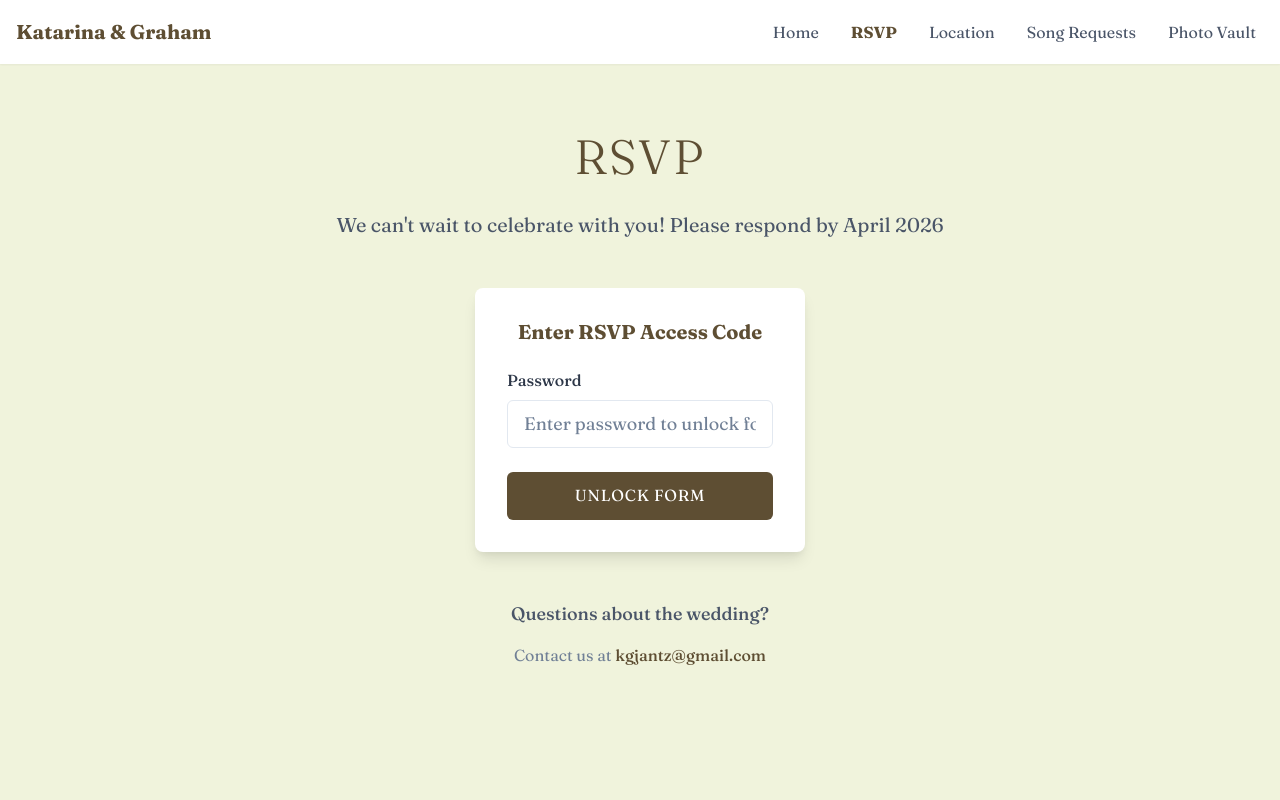
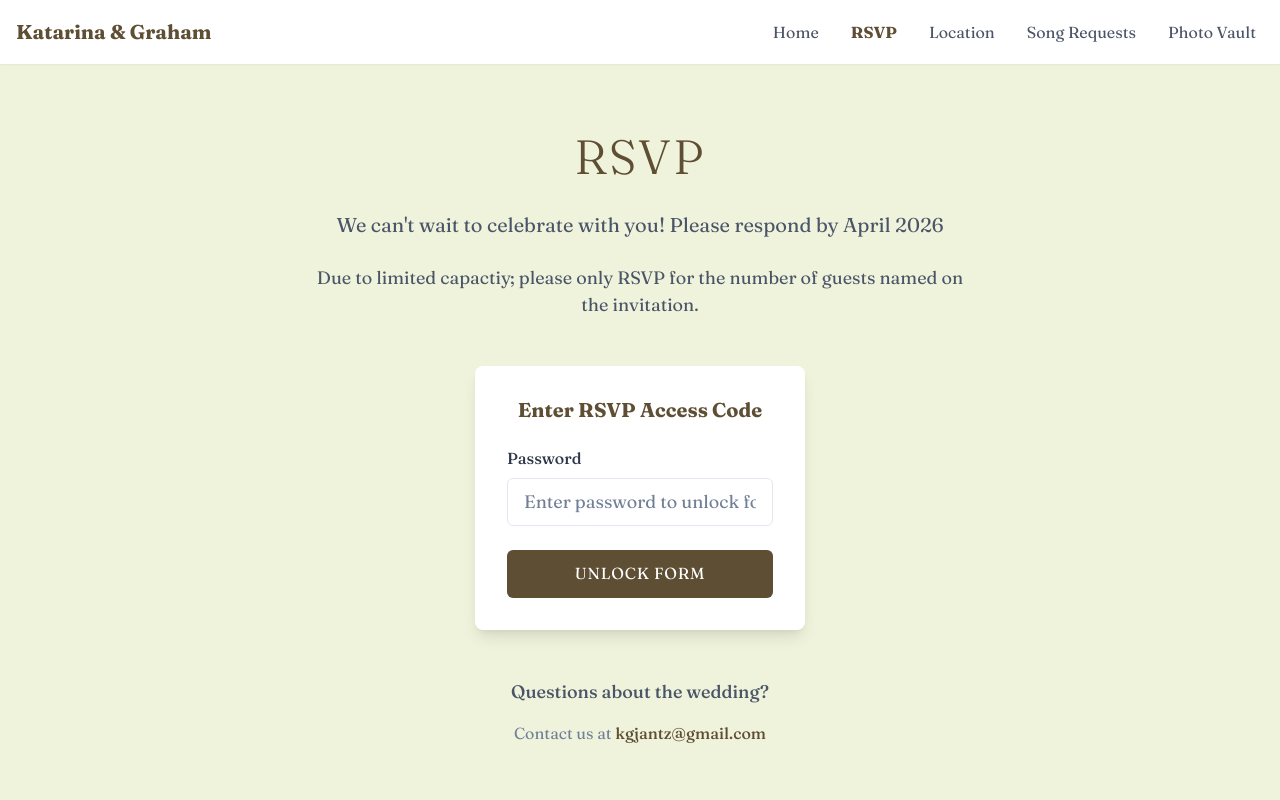
Before and after one commit to Barndon99/wedding-bells, a React (Vite) app: page /rsvp in a window 1280 px wide. Shown: the top 800 px of the page. Built offline with nearby package versions, Linux system fonts and the light colour scheme.

Commit message:
update countdown and rsvp

```diff
--- a/src/pages/Home.jsx
+++ b/src/pages/Home.jsx
@@ -41,7 +41,7 @@ function Home() {
           {/* Small dots decoration */}
           <FadeIn delay={0.2}>
             <Countdown
-              date={'2026-09-09T11:00:00'}
+              date={'2026-09-09T13:00:00'}
               renderer={({ days, hours, minutes, seconds }) => <CountdownDisplay days={days} hours={hours} minutes={minutes} seconds={seconds}/>}
             />
           </FadeIn>
--- a/src/pages/RSVP.jsx
+++ b/src/pages/RSVP.jsx
@@ -28,7 +28,7 @@ function RSVP() {
   const [password, setPassword] = useState("");
   const [passwordError, setPasswordError] = useState("");
   const toast = useToast()
-  const CORRECT_PASSWORD = "jantz2026";
+  const CORRECT_PASSWORD = "Jantz2026";
   const handleSubmit = async (e) => {
   e.preventDefault()
 
@@ -114,6 +114,9 @@ useEffect(() => {
               </Heading>
               <Text fontSize={{ base: "lg", md: "xl" }} color="gray.600" maxW="2xl">
                 We can't wait to celebrate with you! Please respond by April 2026
+              </Text>
+              <Text fontSize={{ base: "md", md: "lg" }} color="gray.600" maxW="2xl">
+                Due to limited capactiy; please only RSVP for the number of guests named on the invitation.
               </Text>
             </VStack>
           </SlideUp>
```
